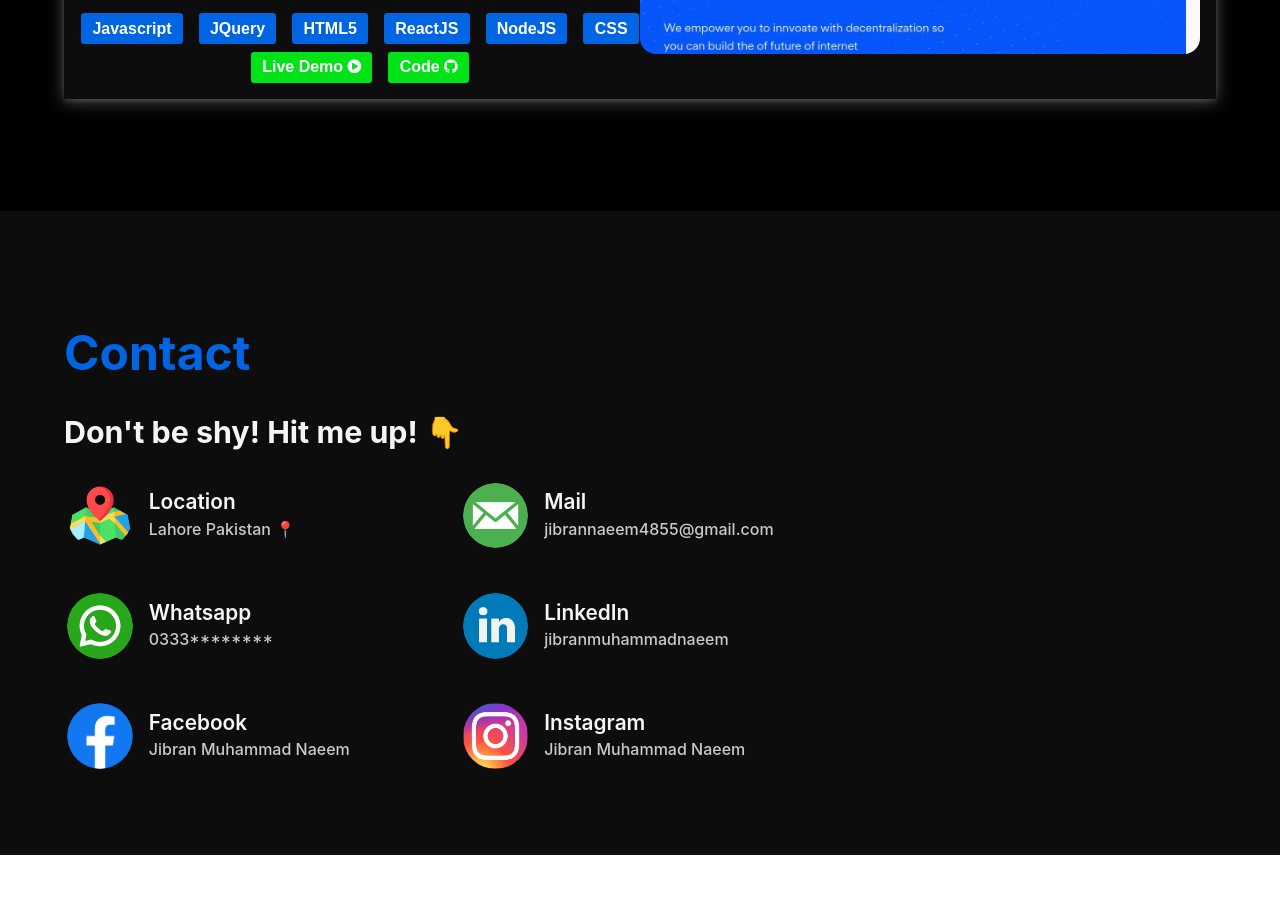
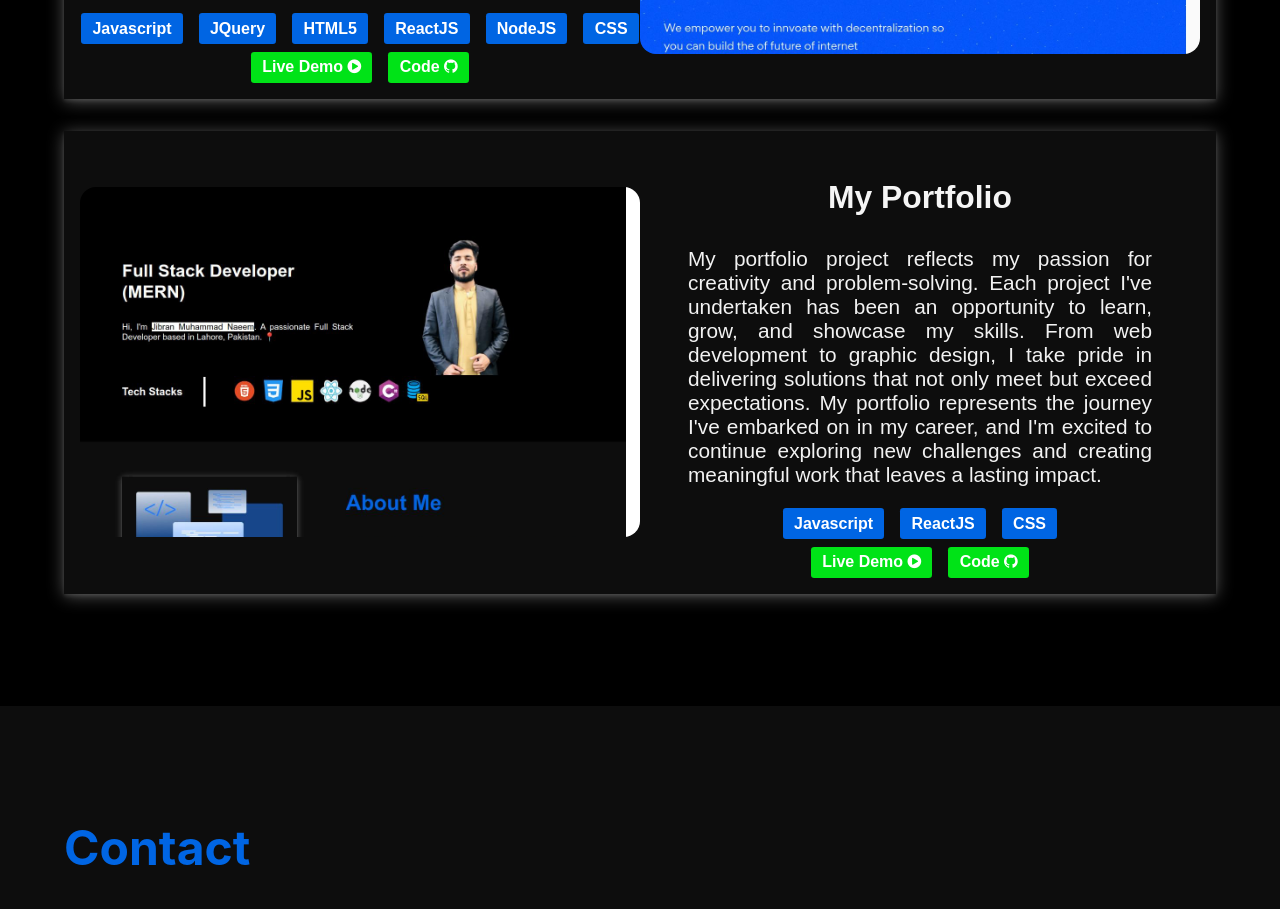
Before and after one commit to Jibran4855/portfolio, a React (Create React App) app: page / in a window 1280 px wide. Shown: the part 2220-3129 px from the top of the page. Before the commit the page ends 3075 px from the top, so only its background shows below. Built offline with nearby package versions, Linux system fonts and the light colour scheme.

Commit message:
Add another portfolio project

```diff
--- a/src/components/Portfolio.js
+++ b/src/components/Portfolio.js
@@ -3,6 +3,7 @@ import "../assets/styles/Portfolio.css";
 import newmethods from "../assets/images/learnnewmethods.png";
 import norvido from "../assets/images/norvido.jpg";
 import PortfolioProject from "./PortfolioProject";
+import portfolio from "../assets/images/portfolio.jpg";
 
 const Portfolio = (props) => {
   const [websiteDetails, setWebsiteDetail] = useState([
@@ -33,6 +34,16 @@ const Portfolio = (props) => {
       livewebsitelink: "https://nordivo.com/",
       row: "row-reverse",
     },
+    {
+      name: "My Portfolio",
+      paragraph:
+        "My portfolio project reflects my passion for creativity and problem-solving. Each project I've undertaken has been an opportunity to learn, grow, and showcase my skills. From web development to graphic design, I take pride in delivering solutions that not only meet but exceed expectations. My portfolio represents the journey I've embarked on in my career, and I'm excited to continue exploring new challenges and creating meaningful work that leaves a lasting impact.",
+      technologies: ["Javascript", "ReactJS", "CSS"],
+      picture: portfolio,
+      githublink: "https://github.com/Jibran4855/portfolio",
+      livewebsitelink: "https://jibran4855.github.io/portfolio/",
+      row: "row",
+    },
   ]);
 
   return (
```
Also changed, not shown: src/assets/images/portfolio.jpg (added).
